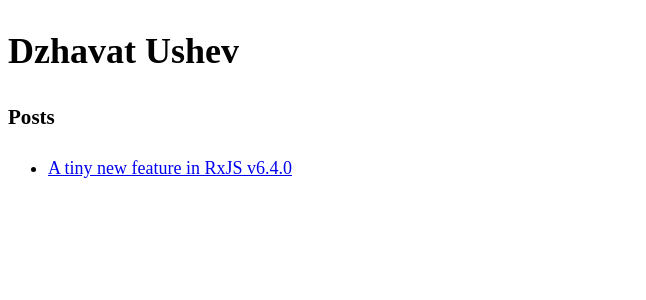
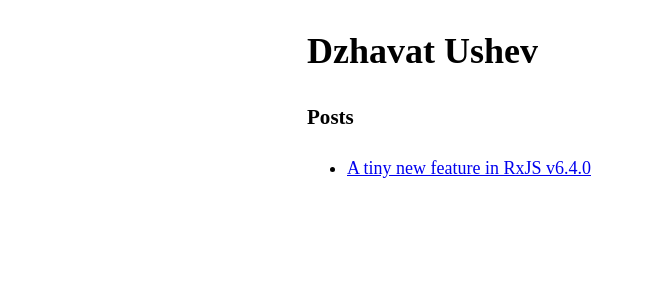
Before and after one commit to dzhavat/dzhavat.github.io, a Jekyll site: the page built from index.md, in a window 1280 px wide. Shown: the top 300 px of the page, without its empty margins (0-646 px from the left). Built offline with Jekyll 4.4.1, drawn with Linux system fonts in a browser that asks for light colours; our own code applies the rules of GitHub Pages for plain Markdown files.

Commit message:
Update default.html

```diff
--- a/_layouts/default.html
+++ b/_layouts/default.html
@@ -11,13 +11,20 @@
         line-height: 1.5;
       }
 
+      body {
+        padding: 0 1.5rem;
+      }
+
       .highlighter-rouge {
         overflow-x: auto;
       }
 
       @media (min-width: 45rem) {
-        margin: 0 auto;
-        width: 37rem;
+        body {
+          margin: 0 auto;
+          padding: 0;
+          width: 37rem;
+        }
       }
     </style>
 
```
